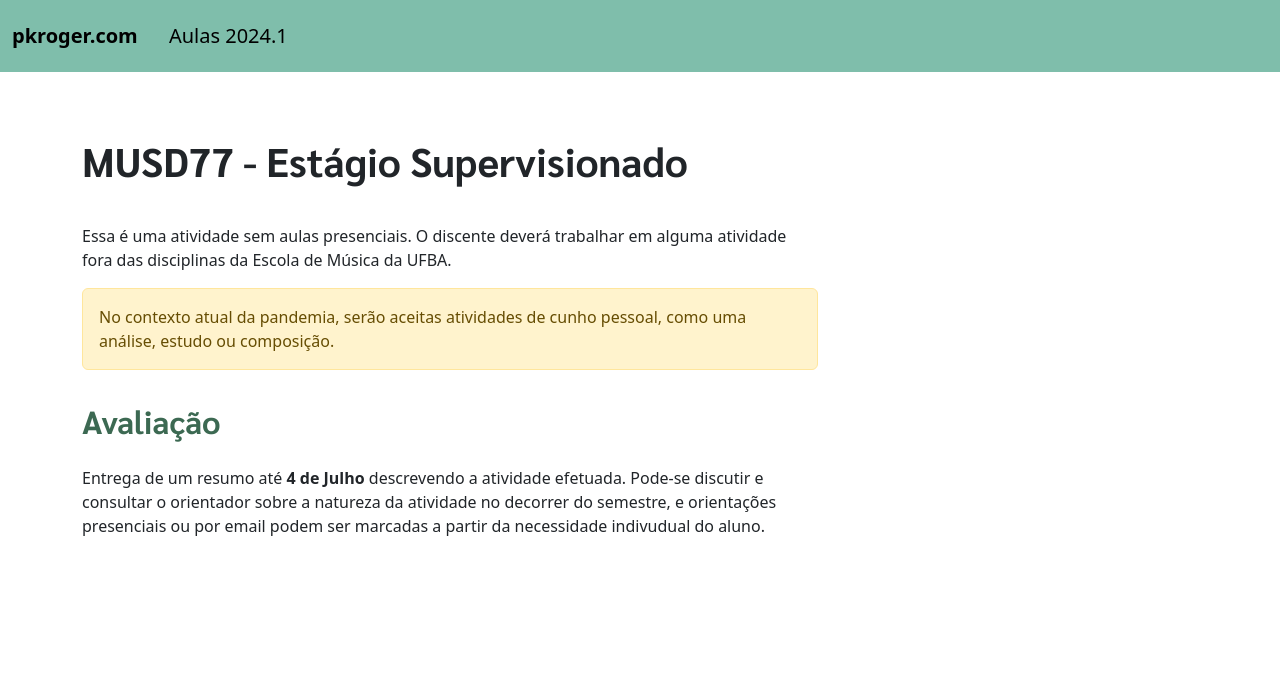
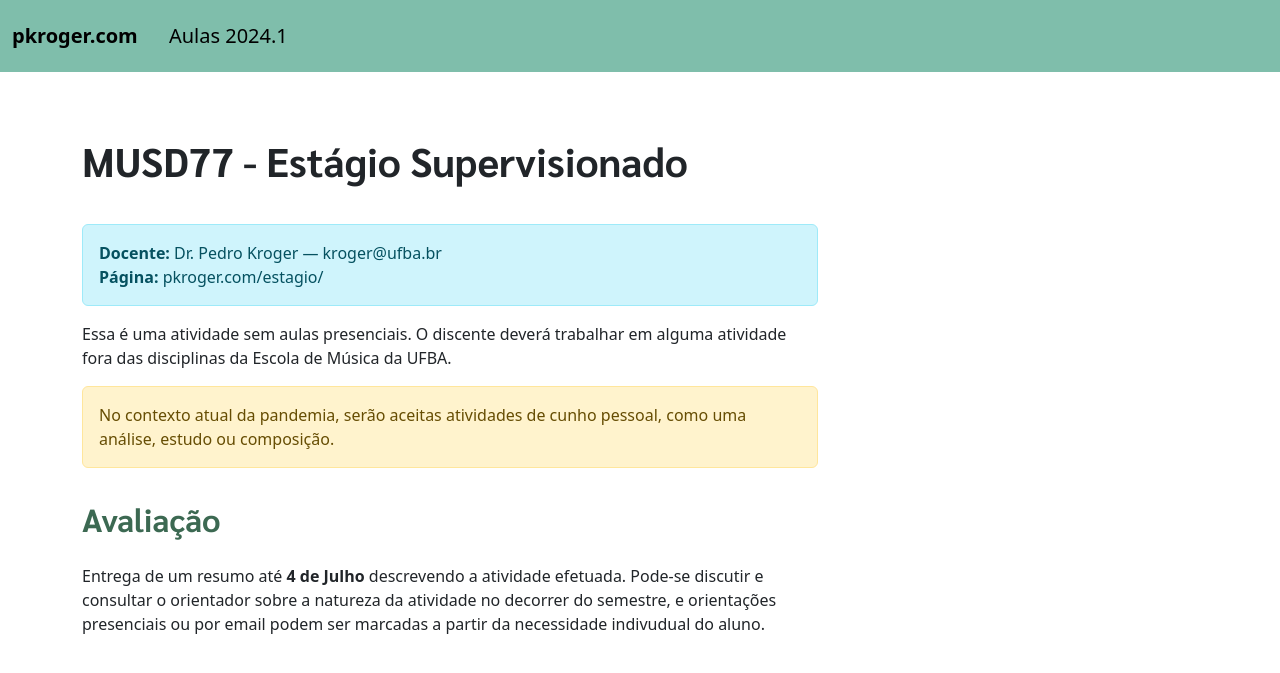
Before and after one commit to pedrokroger/pedrokroger.github.io, a Jekyll site: the page built from pages/musd77-estagio.md, in a window 1280 px wide. Shown: the top 673 px of the page. Built offline with Jekyll 4.4.1, drawn with Linux system fonts in a browser that asks for light colours; Markdown is read by kramdown in place of the engine named in the settings.

Commit message:
Mostra info em todas as páginas

```diff
--- a/_layouts/page.html
+++ b/_layouts/page.html
@@ -5,10 +5,10 @@ layout: default
 <article>
   <h1>{{ page.title }}</h1>
 
-<!--   <div class="alert alert-warning" role="alert">
+  <div class="alert alert-info" role="alert">
     <b>Docente:</b> Dr. Pedro Kroger &#8212; kroger@ufba.br <br/>
-    <b>Página na Internet:</b> pkroger.com{{ page.permalink }}
+    <b>Página:</b> pkroger.com{{ page.permalink }}
   </div>
- -->
+
   {{ content }}
 </article>
```
